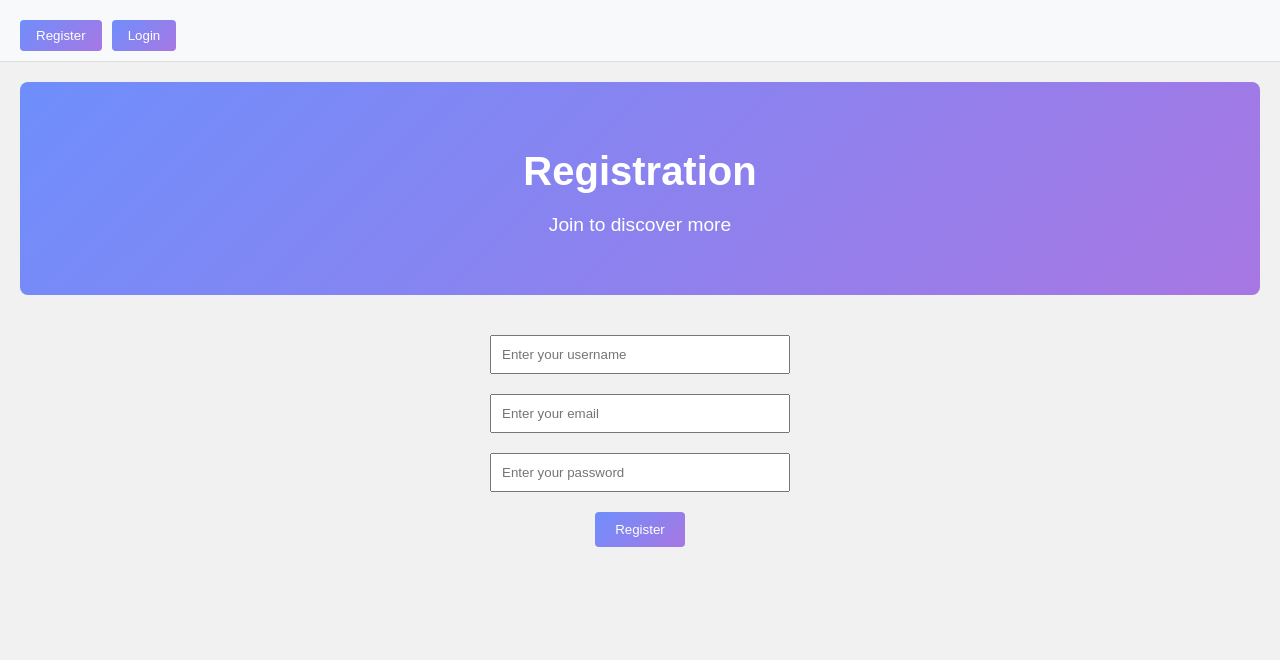
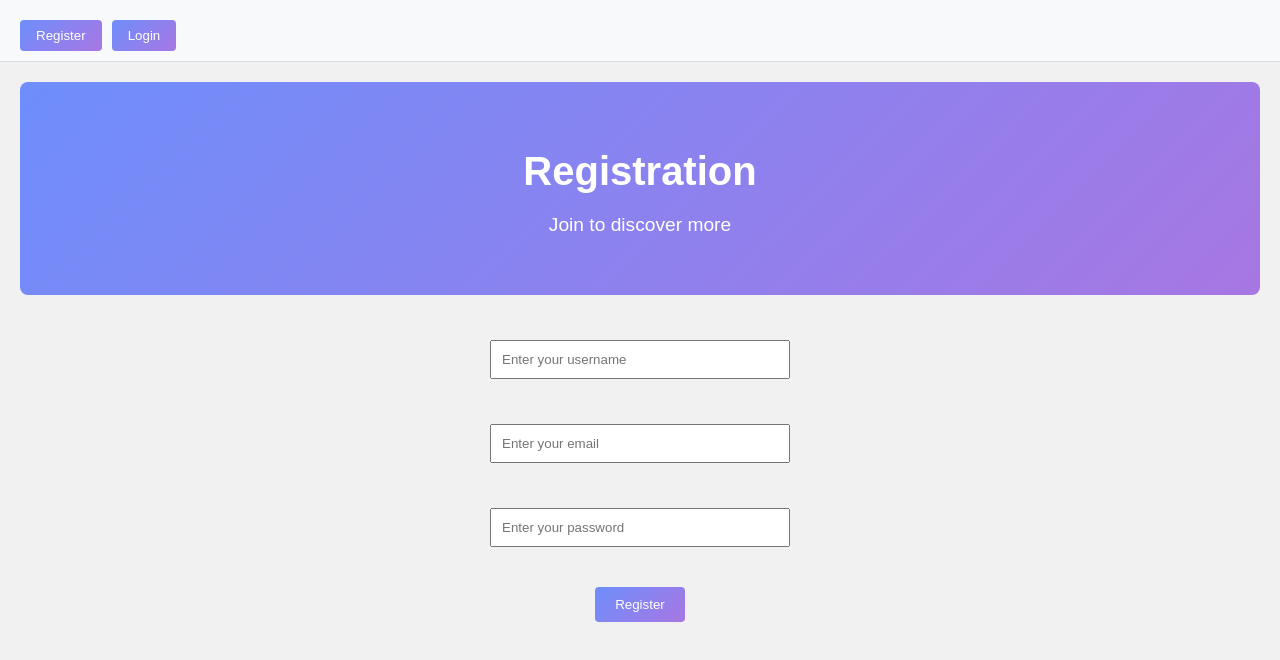
Before and after one commit to Blxssy/Golang-React-Ecommerce, a React (Create React App) app in the folder frontend/: page /register in a window 1280 px wide. Shown: the top 660 px of the page. Built offline with nearby package versions, Linux system fonts and the light colour scheme; no server answers; a web font is replaced by a local one.

Commit message:
reg page upd

```diff
--- a/frontend/src/pages/Register.css
+++ b/frontend/src/pages/Register.css
@@ -12,6 +12,26 @@
 	border-radius: 8px;
 	text-align: center;
 	margin-bottom: 30px;
+}
+
+form {
+    display: flex;
+    flex-direction: column;
+    align-items: center;
+    gap: 20px;
+}
+
+.input-group {
+    display: flex;
+    flex-direction: column;
+    align-items: flex-start;
+    width: 100%;
+    max-width: 300px;
+}
+
+label {
+    margin-bottom: 5px;
+    font-weight: bold;
 }
 
 input {
```
